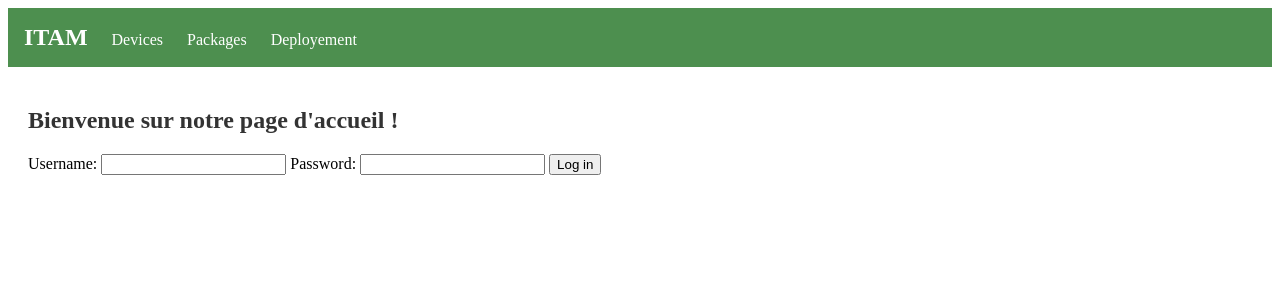
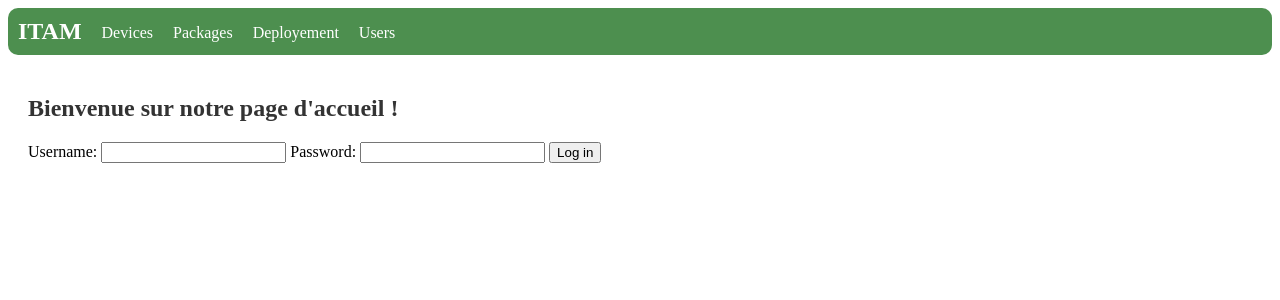
Before and after one commit to valentinRyckaert/ITAM-frontend, a Svelte app: page / in a window 1280 px wide. Shown: the top 300 px of the page. Built offline with nearby package versions, Linux system fonts and the light colour scheme.

Commit message:
improve navbar style

```diff
--- a/src/App.svelte
+++ b/src/App.svelte
@@ -1,28 +1,26 @@
 <script lang="ts">
-  import { onMount } from 'svelte';
-  import Navbar from './lib/Navbar.svelte'
+  import { onMount } from 'svelte'
+  import Header from './lib/Header.svelte'
   import LoginForm from './lib/LoginForm.svelte'
   import DataTable from './lib/DataTable.svelte'
-  import LogoutButton from './lib/LogoutButton.svelte'
 
-  let logged: boolean
+  let isLogged: boolean
 
 
   onMount(async () => {
-    logged = localStorage.getItem('authToken') !== null
-  });
+    isLogged = localStorage.getItem('authToken') !== null
+  })
 
 </script>
 
 <div>
-  <Navbar/>
+  <Header bind:isLogged={isLogged}/>
   <main>
     <h2>Bienvenue sur notre page d'accueil !</h2>
-    {#if !logged}
-      <LoginForm bind:isLogged={logged}/>
+    {#if !isLogged}
+      <LoginForm bind:isLogged={isLogged}/>
     {:else}
       <DataTable dataName="devices" dataHeaders={['#','name', 'os supported','group']}/>
-      <LogoutButton setLogout="{() => {logged = false}}"/>
     {/if}
   </main>
 </div>
--- /dev/null
+++ b/src/lib/Header.svelte
@@ -0,0 +1,55 @@
+<script lang="ts">
+    import LogoutButton from '../lib/LogoutButton.svelte'
+
+    let { isLogged = $bindable() } = $props()
+
+</script>
+
+<nav id="navbar">
+    <h1>ITAM</h1>
+    <ul>
+      <li>Devices</li>
+      <li>Packages</li>
+      <li>Deployement</li>
+      <li>Users</li>
+      {#if isLogged}
+        <li class="end">Account</li>
+        <li class="end"><LogoutButton bind:isLogged={isLogged}/></li>
+      {/if}
+    </ul>
+</nav>
+
+<style lang="scss">
+
+    #navbar {
+        list-style-type: none;
+        margin: 0;
+        padding: 0;
+        overflow: hidden;
+        background-color: #4d8f4f;
+        border-style: hidden;
+        border-radius: 10px;
+
+        h1 {
+            float: left;
+            display: block;
+            color: white;
+            text-align: center;
+            margin: 10px;
+            cursor: pointer;
+        }
+
+        li {
+            float: left;
+            display: block;
+            color: white;
+            text-align: center;
+            margin-inline: 10px;
+            cursor: pointer;
+        }
+
+        .end {
+            float: right;
+        }
+    }
+</style>
--- a/src/lib/LogoutButton.svelte
+++ b/src/lib/LogoutButton.svelte
@@ -1,15 +1,15 @@
 <script>
     import { logout } from '../api/auth'
 
-    let { setLogout } = $props()
+    let { isLogged = $bindable() } = $props()
 
     function logoutFromAPI() {
         logout()
-        setLogout()
+        isLogged = false
     }
 
 </script>
 
 <div>
-    <button onclick="{logoutFromAPI}">logout</button>
+    <a onclick="{logoutFromAPI}">Logout</a>
 </div>
--- a/src/lib/Navbar.svelte
+++ /dev/null
@@ -1,35 +0,0 @@
-<nav class="navbar">
-    <h1>ITAM</h1>
-    <ul>
-      <li>Devices</li>
-      <li>Packages</li>
-      <li>Deployement</li>
-      <li></li>
-    </ul>
-</nav>
-
-<style lang="scss">
-    .navbar {
-        background-color: #4d8f4f;
-        color: white;
-        padding: 1rem;
-        h1 {
-            display: inline;
-            margin-right: 20px;
-        }
-        ul {
-            list-style-type: none;
-            display: inline;
-            margin: 0;
-            padding: 0;
-        li {
-            display: inline;
-            margin-right: 20px;
-        }
-        a {
-            color: white;
-            text-decoration: none;
-        }
-        }
-    }
-</style>
```
